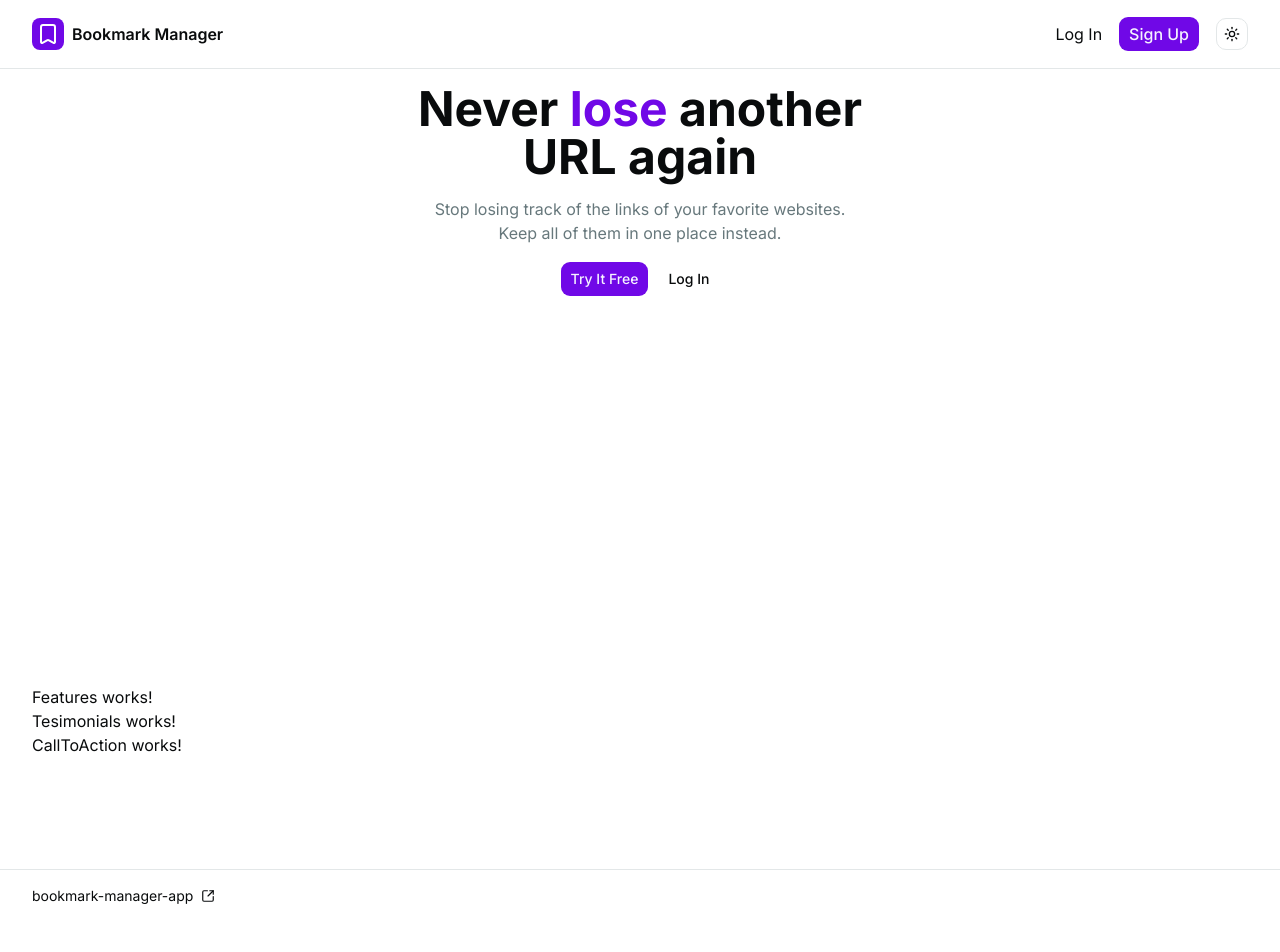
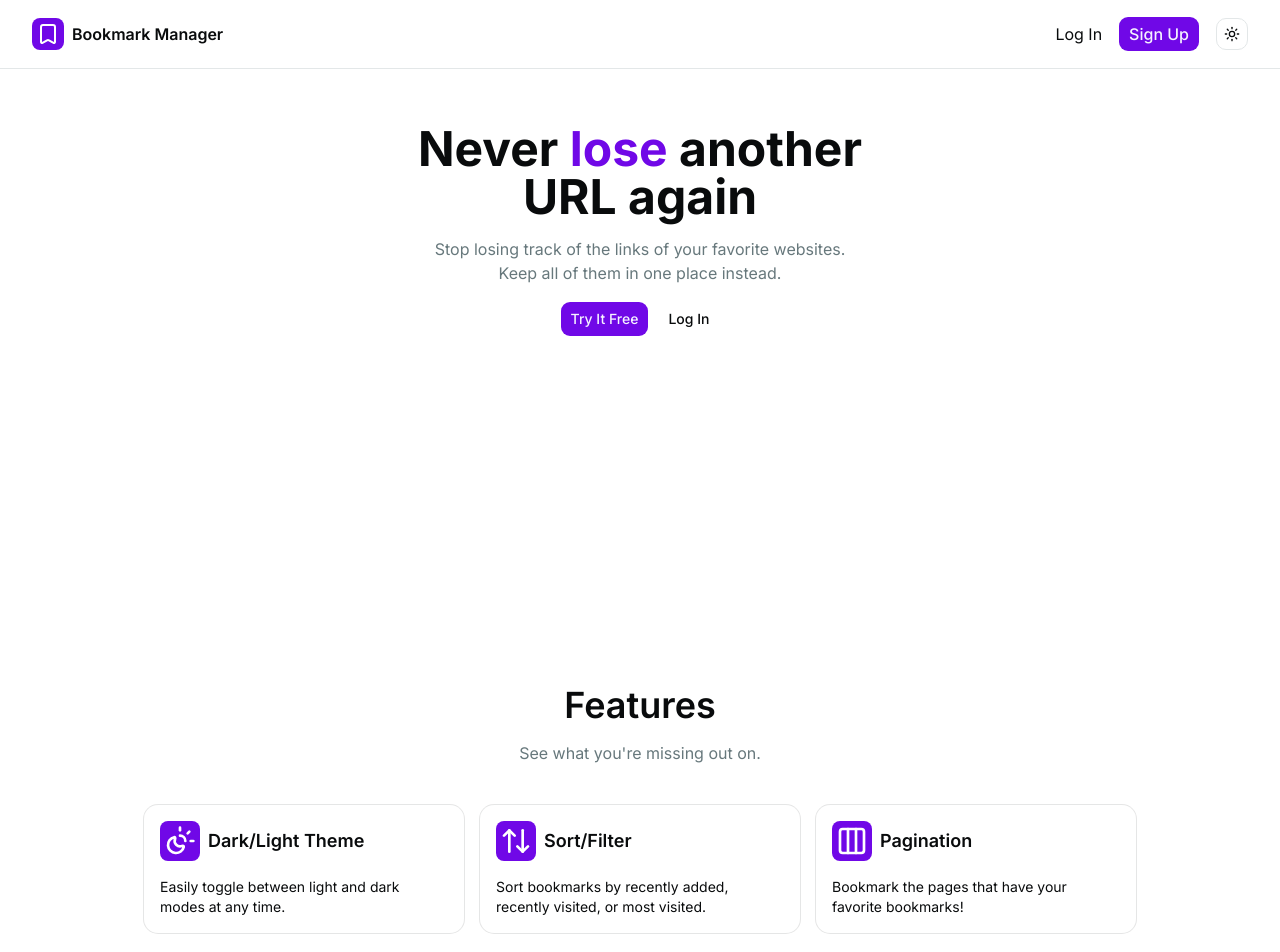
Before and after one commit to tmatth11/bookmark-manager-app, a Next.js app: page / in a window 1280 px wide. Shown: the top 952 px of the page. Before the commit the page ends 922 px from the top, so only its background shows below. Built offline with nearby package versions, Linux system fonts and the light colour scheme; no server answers.

Commit message:
Create Features

```diff
--- a/src/app/(unauthenticated)/(home)/_components/features.tsx
+++ b/src/app/(unauthenticated)/(home)/_components/features.tsx
@@ -1,7 +1,64 @@
+import { Card, CardContent, CardHeader } from "@/components/ui/card";
+import { ArrowUpDown, Columns3, SunMoon } from "lucide-react";
+
 export default function Features() {
     return (
-        <>
-            <p>Features works!</p>
-        </>
+        <section className="mx-auto max-w-5xl px-4 pb-16 md:pb-24">
+            <div className="mb-10 text-center">
+                <h2 className="mb-4 text-3xl font-semibold md:text-4xl">
+                    Features
+                </h2>
+                <p className="text-muted-foreground">
+                    See what you&apos;re missing out on.
+                </p>
+            </div>
+            <div className="grid grid-cols-1 gap-4 md:grid-cols-3">
+                <Card className="feature-card">
+                    <CardHeader>
+                        <div className="feature-card-header">
+                            <div className="filled-icon">
+                                <SunMoon size={32} />
+                            </div>
+                            <span className="feature-card-title">
+                                Dark/Light Theme
+                            </span>
+                        </div>
+                    </CardHeader>
+                    <CardContent>
+                        Easily toggle between light and dark modes at any time.
+                    </CardContent>
+                </Card>
+                <Card className="feature-card">
+                    <CardHeader>
+                        <div className="feature-card-header">
+                            <div className="filled-icon">
+                                <ArrowUpDown size={32} />
+                            </div>
+                            <span className="feature-card-title">
+                                Sort/Filter
+                            </span>
+                        </div>
+                    </CardHeader>
+                    <CardContent>
+                        Sort bookmarks by recently added, recently visited, or most visited.
+                    </CardContent>
+                </Card>
+                <Card className="feature-card">
+                    <CardHeader>
+                        <div className="feature-card-header">
+                            <div className="filled-icon">
+                                <Columns3 size={32} />
+                            </div>
+                            <span className="feature-card-title">
+                                Pagination
+                            </span>
+                        </div>
+                    </CardHeader>
+                    <CardContent>
+                        Bookmark the pages that have your favorite bookmarks!
+                    </CardContent>
+                </Card>
+            </div>
+        </section>
     );
 }
--- a/src/app/(unauthenticated)/(home)/_components/hero.tsx
+++ b/src/app/(unauthenticated)/(home)/_components/hero.tsx
@@ -3,7 +3,7 @@ import Link from "next/link";
 
 export default function Hero() {
     return (
-        <section className="mx-auto w-full max-w-4xl min-h-[75svh]">
+        <section className="pt-10 mx-auto w-full max-w-4xl min-h-[75svh]">
             <div className="flex flex-col items-center gap-4 text-center">
                 <div className="max-w-md">
                     <h1 className="mb-4 text-4xl font-bold md:text-5xl">
--- a/src/app/_components/logo.tsx
+++ b/src/app/_components/logo.tsx
@@ -17,7 +17,7 @@ export default function Logo({ onLinksClose, onSidebarClose, path }: {
             className="link-hover flex items-center gap-2"
             onClick={handleClick}
         >
-            <div className="bg-primary shrink-0 rounded-md p-1 text-white">
+            <div className="filled-icon">
                 <Bookmark />
             </div>
             <span className="text-center font-semibold">Bookmark Manager</span>
--- a/src/app/globals.css
+++ b/src/app/globals.css
@@ -143,6 +143,26 @@
     .top-bar {
         @apply bg-card p-4 border-b;
     }
+
+    .feature-card {
+        @apply h-full;
+    }
+
+    .feature-card-header {
+        @apply flex items-center gap-2;
+    }
+
+    .feature-card-title {
+        @apply text-center font-semibold text-lg;
+    }
+
+    .feature-card-description {
+        @apply text-muted-foreground;
+    }
+
+    .filled-icon {
+        @apply bg-primary shrink-0 rounded-md p-1 text-white w-fit;
+    }
 }
 
 @layer utilities {
```
